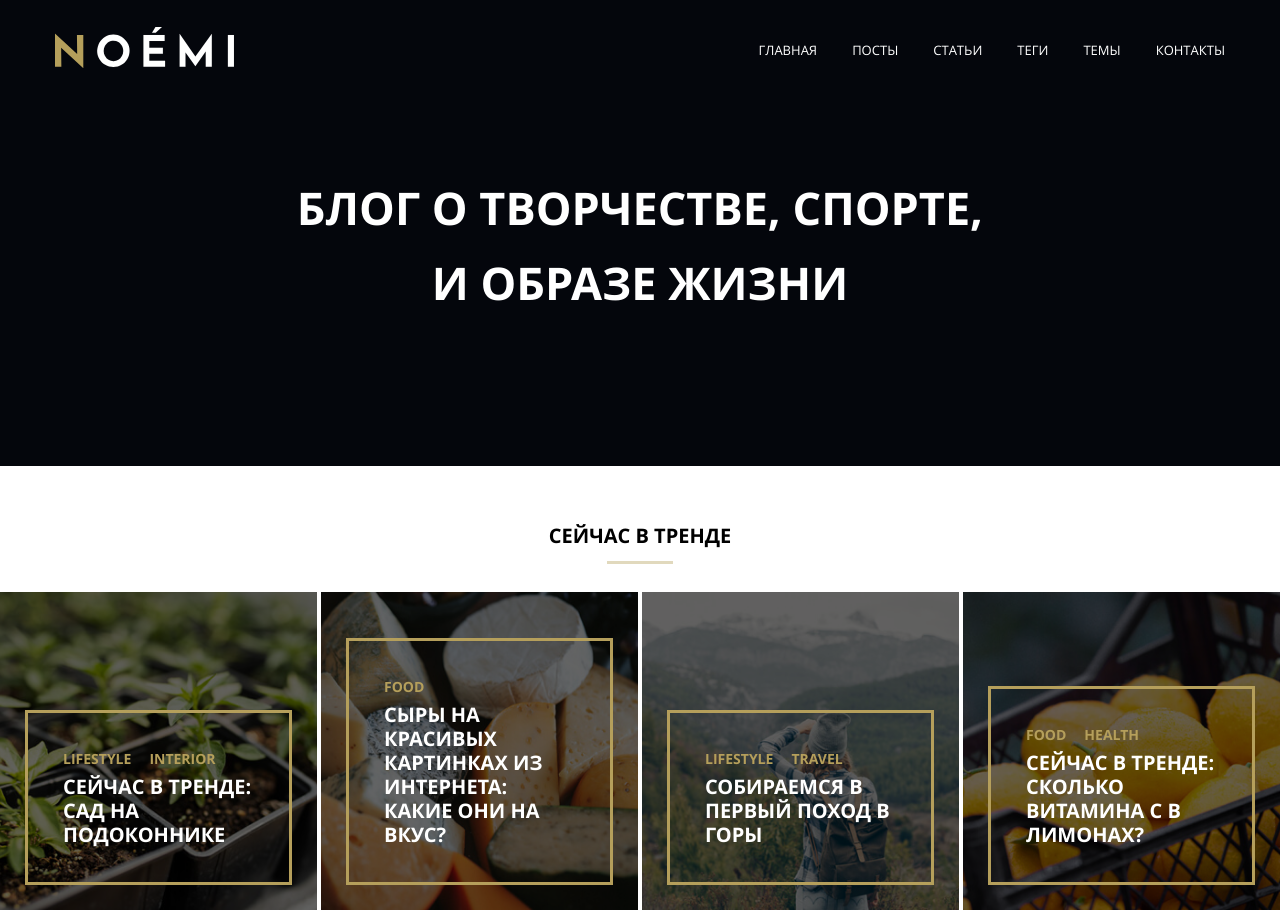
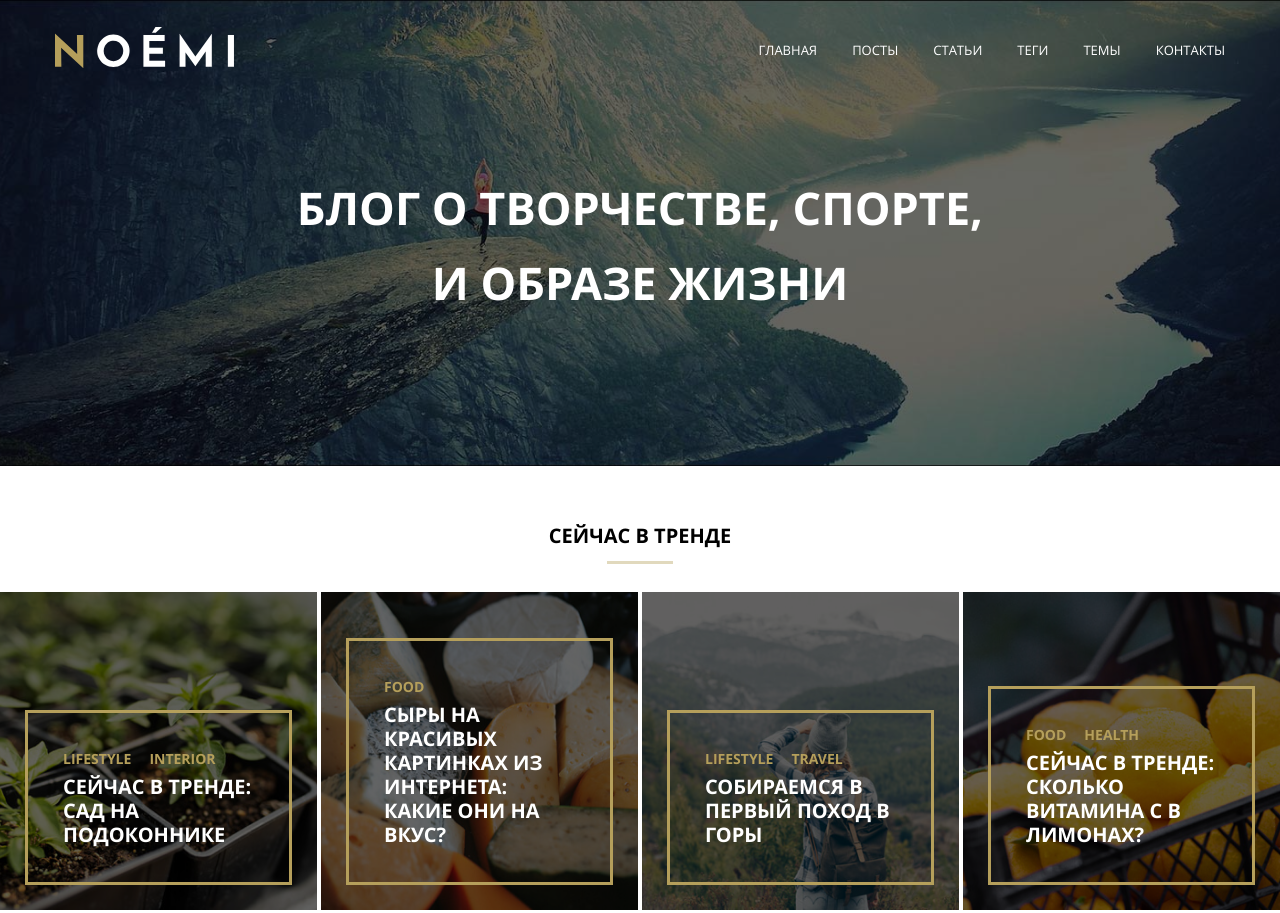
Before and after one commit to ijwgt/mq-diplom, a plain HTML site: page index.html in a window 1280 px wide. Shown: the top 913 px of the page. Drawn offline with Linux system fonts and the light colour scheme; files whose address does not match are found by name.

Commit message:
Add files via upload

```diff
--- a/css/style.css
+++ b/css/style.css
@@ -72,7 +72,7 @@ textarea {
 	padding-bottom: 146px;
 
 	position: relative;
-	background-image: url(images/banner-bg.jpg);
+	background-image: url(../images/banner-bg.jpg);
 	background-repeat: no-repeat;
 	background-color: #0a101e;
 	background-size: cover;
```
